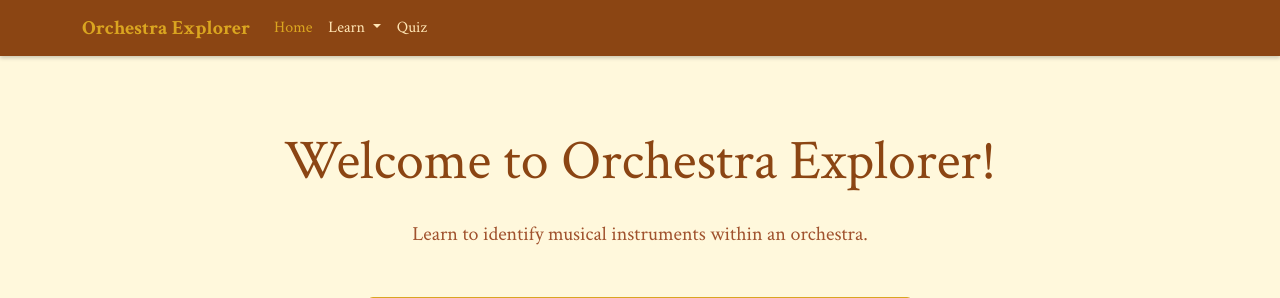
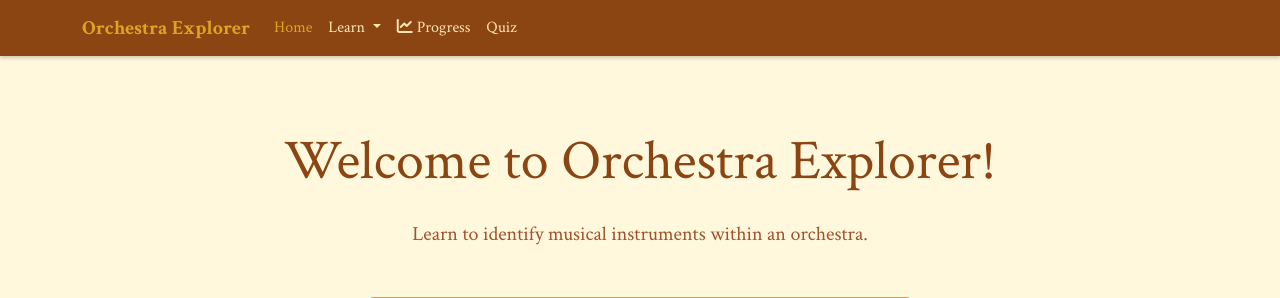
Before and after one commit to Sallyliubj/Orchestra-Explorer, a Flask app: page / in a window 1280 px wide. Shown: the top 298 px of the page. Run offline with Flask 3, Linux system fonts and the light colour scheme.

Commit message:
add progress page to the nav bar

```diff
--- a/templates/base.html
+++ b/templates/base.html
@@ -27,7 +27,7 @@
   </head>
   <body>
     <!-- Navigation Bar -->
-    <nav class="navbar navbar-expand-lg">
+    <nav class="navbar navbar-expand-lg navbar-light bg-light">
       <div class="container">
         <a class="navbar-brand" href="{{ url_for('home') }}"
           >Orchestra Explorer</a
@@ -55,14 +55,6 @@
                 Learn
               </button>
               <ul class="dropdown-menu" aria-labelledby="learnDropdown">
-                <li>
-                  <a
-                    class="dropdown-item"
-                    href="{{ url_for('learn_overview') }}"
-                    >Overview</a
-                  >
-                </li>
-                <li><hr class="dropdown-divider" /></li>
                 <li>
                   <a
                     class="dropdown-item"
@@ -94,6 +86,11 @@
               </ul>
             </li>
             <li class="nav-item">
+              <a class="nav-link" href="{{ url_for('learn_progress') }}">
+                <i class="fas fa-chart-line me-1"></i>Progress
+              </a>
+            </li>
+            <li class="nav-item">
               <a class="nav-link" href="{{ url_for('quiz') }}">Quiz</a>
             </li>
           </ul>
```
